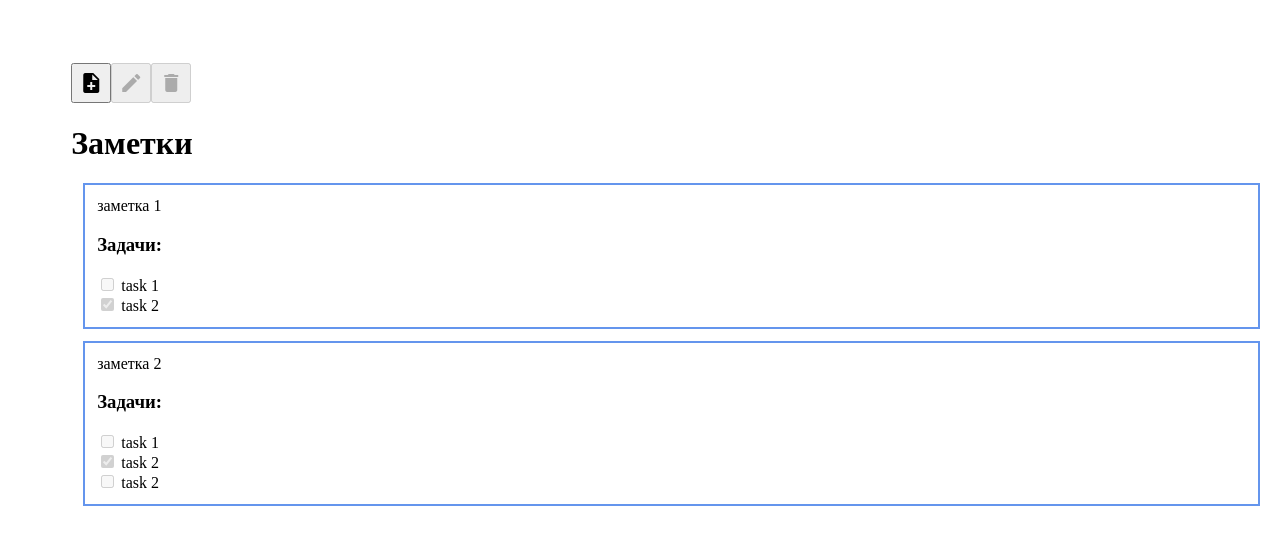
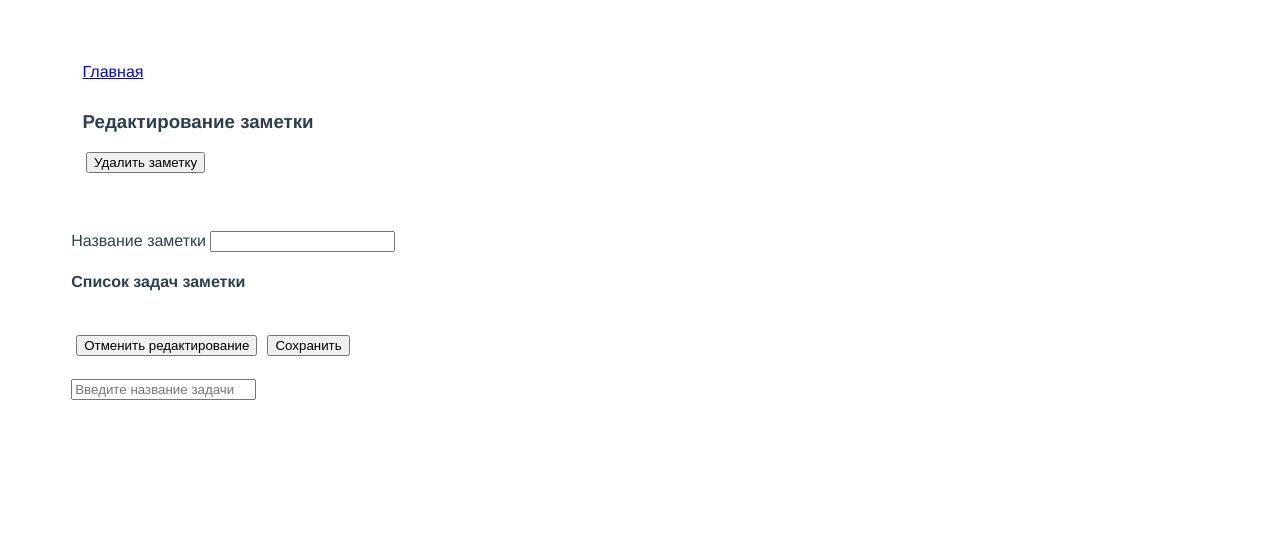
Before and after one commit to tamazyanarsen/vue-test, a Vue app: page /1 in a window 1280 px wide. Shown: the top 544 px of the page. Built offline with nearby package versions, Linux system fonts and the light colour scheme.

Commit message:
сохраняем в localStorage изменения пользователя (заметки) и поддтвеждение удаления

```diff
--- a/package.json
+++ b/package.json
@@ -9,11 +9,13 @@
   },
   "dependencies": {
     "core-js": "^3.6.4",
-    "vue": "^2.6.11"
+    "vue": "^2.6.11",
+    "vue-router": "^3.1.6"
   },
   "devDependencies": {
     "@vue/cli-plugin-babel": "^4.3.0",
     "@vue/cli-plugin-eslint": "^4.3.0",
+    "@vue/cli-plugin-router": "^4.3.1",
     "@vue/cli-service": "^4.3.0",
     "babel-eslint": "^10.1.0",
     "eslint": "^6.7.2",
--- a/src/App.vue
+++ b/src/App.vue
@@ -1,29 +1,21 @@
 <template>
     <div id="app">
-        <notes :items="notes"/>
+        <div id="nav">
+            <router-link to="/">Главная</router-link>
+        </div>
+        <router-view/>
     </div>
 </template>
 
-<script>
-    import Notes from './components/Notes.vue'
-    import { notes } from "@/storage/NotesData";
-
-    export default {
-        name: 'App',
-        components: {
-            Notes
-        },
-        data: function () {
-            return {
-                notes: notes
-            };
-        }
-    }
-</script>
-
 <style>
     #app {
-        margin-top: 5%;
-        margin-left: 5%;
+        font-family: Avenir, Helvetica, Arial, sans-serif;
+        -webkit-font-smoothing: antialiased;
+        -moz-osx-font-smoothing: grayscale;
+        color: #2c3e50;
+        margin: 5%;
     }
+  #nav{
+    margin: 1%;
+  }
 </style>
--- a/src/components/Dialog.vue
+++ b/src/components/Dialog.vue
@@ -10,10 +10,12 @@
                 </button>
             </div>
         </div>
-        <p class="body">
+        <div class="body">
             <slot name="form"/>
+        </div>
+        <div class="confirm">
             <slot name="confirm"/>
-        </p>
+        </div>
     </div>
 </template>
 
@@ -32,13 +34,13 @@
         left: 10%;
         top: 10%;
         z-index: 1000;
-        height: 80vh;
+        height: auto;
         width: 80%;
     }
 
     .caption {
         width: 100%;
-        height: 10%;
+        height: 15vh;
     }
 
     .title {
--- a/src/main.js
+++ b/src/main.js
@@ -1,8 +1,10 @@
 import Vue from 'vue'
 import App from './App.vue'
+import router from './router'
 
-Vue.config.productionTip = false
+Vue.config.productionTip = false;
 
 new Vue({
-  render: h => h(App),
-}).$mount('#app')
+  router,
+  render: h => h(App)
+}).$mount('#app');
--- /dev/null
+++ b/src/router/index.js
@@ -0,0 +1,26 @@
+import Vue from 'vue'
+import VueRouter from 'vue-router'
+import Notes from '../views/Notes'
+
+Vue.use(VueRouter)
+
+const routes = [
+    {
+        path: '/',
+        name: 'Notes',
+        component: Notes
+    },
+    {
+        path: '/:id',
+        name: 'NoteEdit',
+        component: () => import(/* webpackChunkName: "about" */ '../views/NoteEdit')
+    }
+];
+
+const router = new VueRouter({
+    mode: 'history',
+    base: process.env.BASE_URL,
+    routes
+});
+
+export default router
--- a/src/storage/NotesData.js
+++ b/src/storage/NotesData.js
@@ -1,8 +1,9 @@
 import { Note } from "@/models/Note";
 import { Todo } from "@/models/Todo";
 
-export const notes = [
-    new Note('заметка 1', [new Todo('task 1'), new Todo('task 2', true)]),
-    new Note('заметка 2', [new Todo('task 1'), new Todo('task 2', true),
-        new Todo('task 2')])
-];
+export const notes = JSON.parse(localStorage.getItem('notes')) ||
+    [
+        new Note('заметка 1', [new Todo('task 1'), new Todo('task 2', true)]),
+        new Note('заметка 2', [new Todo('task 1'), new Todo('task 2', true),
+            new Todo('task 2')])
+    ];
--- /dev/null
+++ b/src/views/About.vue
@@ -0,0 +1,5 @@
+<template>
+  <div class="about">
+    <h1>This is an about page</h1>
+  </div>
+</template>
--- a/src/components/NoteEdit.vue
+++ b/src/views/NoteEdit.vue
@@ -1,9 +1,17 @@
 <template>
-    <modal-window @close="$emit('close')">
-        <template v-slot:title>
-            <h3>{{title}}</h3>
-        </template>
-        <template v-slot:form>
+    <div>
+        <div class="caption">
+            <div class="title">
+                <div style="display: inline-block">
+                    <h3>{{title}}</h3>
+                </div>
+                <div style="display: inline-block; margin-left: 1%">
+                    <button @click="deleteNote">Удалить заметку</button>
+                </div>
+            </div>
+        </div>
+        <div class="form">
+            <br>
             <div>
                 <form @submit.prevent="submitForm">
                     <label>
@@ -35,10 +43,12 @@
                         </div>
                     </div>
                     <br>
-                    <button type="button" class="form-button"
+                    <button type="button"
+                            class="form-button"
                             @click.prevent="$emit('close')">Отменить редактирование
                     </button>
-                    <button type="button" class="form-button"
+                    <button type="button"
+                            class="form-button"
                             @click.prevent="submitForm">Сохранить
                     </button>
                 </form>
@@ -51,47 +61,47 @@
                     </label>
                 </form>
             </div>
-        </template>
-    </modal-window>
+        </div>
+    </div>
 </template>
 
 <script>
-    import ModalWindow from "@/components/Dialog";
     import { notes } from "@/storage/NotesData";
     import { Note } from "@/models/Note";
     import { Todo } from '@/models/Todo';
 
     export default {
         name: "NoteEdit",
-        components: { ModalWindow },
         data: function () {
             return {
                 newTodo: new Todo(),
-                note: new Note()
+                noteId: null
             };
         },
-        props: {
-            noteId: String
-        },
         beforeMount() {
-            this.note = this.noteId ? this.copyObject(notes.find(e => e.id === this.noteId)) : new Note();
+            this.noteId = this.$route.params.id === 'null' ? null : this.$route.params.id;
         },
         computed: {
             title: function () {
                 return this.noteId ? 'Редактирование заметки' : 'Новая заметка';
             },
-            // note: function () {
-            //     // делаем копию, чтобы изменения сразу не отображались в компоненте для вывода списка заметок
-            //     return this.noteId ? this.copyObject(notes.find(e => e.id === this.noteId)) : new Note();
-            // }
+            note: function () {
+                // делаем копию, чтобы изменения сразу не отображались в компоненте для вывода списка заметок
+                return this.copyObject(notes.find(e => e.id === this.noteId) || new Note());
+            }
         },
         methods: {
             copyObject(obj) {
                 return JSON.parse(JSON.stringify(obj));
             },
             submitForm() {
-                notes.splice(notes.findIndex(e => e.id === this.note.id), 1, this.note);
-                this.$emit('close');
+                if (this.noteId) {
+                    notes.splice(notes.findIndex(e => e.id === this.note.id), 1, this.note);
+                } else {
+                    notes.push(this.note);
+                }
+                localStorage.setItem('notes', JSON.stringify(notes));
+                this.$router.go(-1);
             },
             deleteTodo(todoId) {
                 this.note.todoList.splice(this.note.todoList.findIndex(e => e.id === todoId), 1);
@@ -99,6 +109,11 @@
             addTodo() {
                 this.note.todoList.push(this.newTodo);
                 this.newTodo = new Todo();
+            },
+            deleteNote() {
+                notes.splice(notes.findIndex(e => e.id === this.noteId), 1);
+                localStorage.setItem('notes', JSON.stringify(notes));
+                this.$emit('close');
             }
         }
     }
@@ -126,4 +141,15 @@
     .form-button {
         margin: 5px;
     }
+
+    .caption {
+        width: 100%;
+        height: 15vh;
+    }
+
+    .title {
+        float: left;
+        padding-left: 1%;
+    }
+
 </style>
--- a/src/components/Notes.vue
+++ b/src/views/Notes.vue
@@ -10,11 +10,11 @@
             </button>
             <button class="material-icons"
                     :disabled="!selectedNoteId"
-                    @click="deleteNote">delete
+                    @click="confirmVisible=true">delete
             </button>
         </div>
         <h1>Заметки</h1>
-        <list :items="items">
+        <list :items="notes">
             <template v-slot:item-template="note">
                 <div class="note"
                      :class="{'note-selected': note.item.id === selectedNoteId}"
@@ -36,28 +36,36 @@
                 </div>
             </template>
         </list>
-        <note-edit :note-id="selectedNoteId"
-                   v-if="noteEditVisible"
-                   @close="noteEditVisible=false"/>
+        <confirm v-if="confirmVisible">
+            <template v-slot:title>
+                Подтвердите удаление
+            </template>
+            <template v-slot:confirm>
+                <button class="confirm-button"
+                        @click="confirmVisible=false">Отменить
+                </button>
+                <button class="confirm-button"
+                        @click="deleteNote">Удалить
+                </button>
+            </template>
+        </confirm>
     </div>
 </template>
 
 <script>
-    import NoteEdit from "@/components/NoteEdit";
     import List from "@/components/List";
     import { notes } from '../storage/NotesData';
+    import Confirm from "@/components/Dialog";
 
     export default {
         name: 'Notes',
-        components: { List, NoteEdit },
+        components: { Confirm, List },
         data: function () {
             return {
                 selectedNoteId: null,
-                noteEditVisible: false
+                notes: notes || [],
+                confirmVisible: false
             };
-        },
-        props: {
-            items: Array
         },
         methods: {
             selectNote(note) {
@@ -65,10 +73,11 @@
             },
             editNote(noteId = this.selectedNoteId) {
                 this.selectedNoteId = noteId;
-                this.noteEditVisible = true;
+                this.$router.push(`/${this.selectedNoteId}`);
             },
             deleteNote() {
-                notes.splice(notes.findIndex(e => e.id === this.selectedNoteId), 1);
+                this.confirmVisible = false;
+                this.notes.splice(this.notes.findIndex(e => e.id === this.selectedNoteId), 1);
                 this.selectedNoteId = null;
             }
         }
@@ -89,4 +98,8 @@
     .note-selected {
         border: brown solid 4px;
     }
+
+    .confirm-button {
+        padding: 1%;
+    }
 </style>
```
Also changed, not shown: 1 other file (tests, documents, lock files or other folders).
